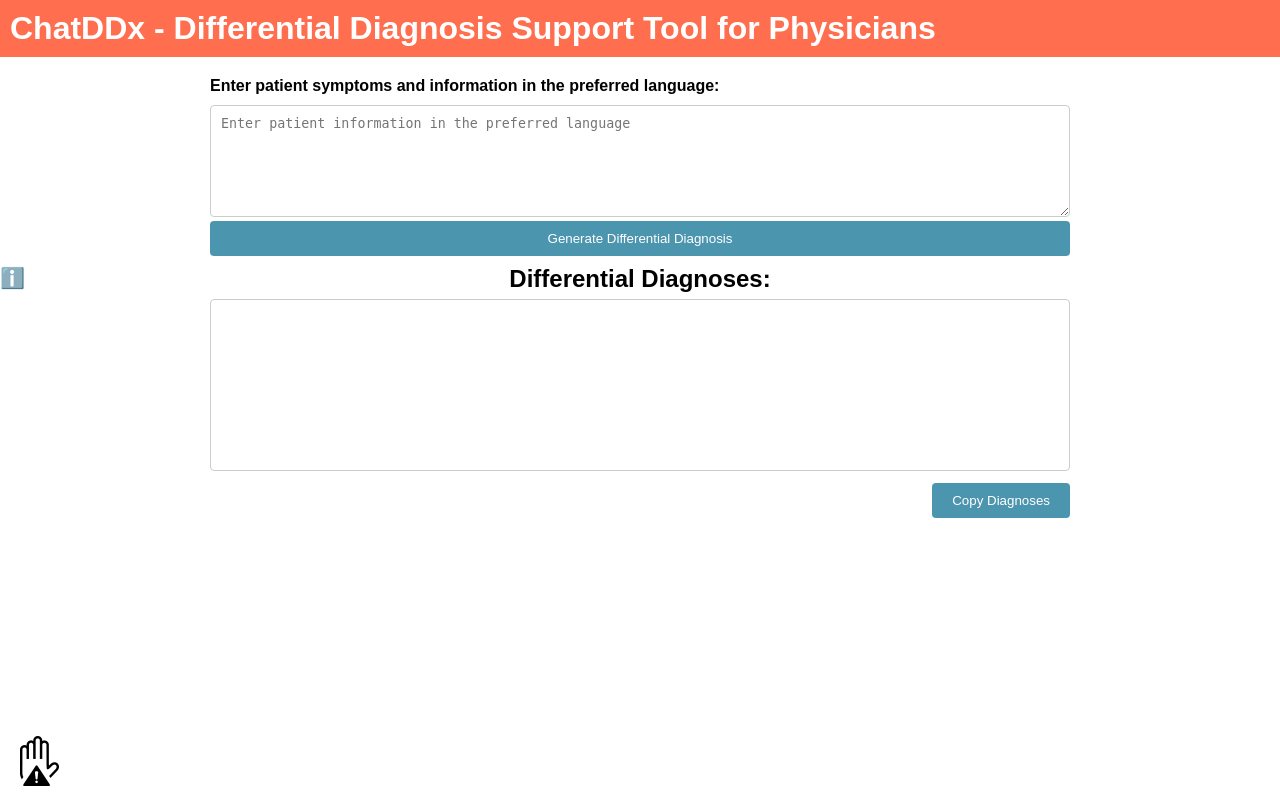
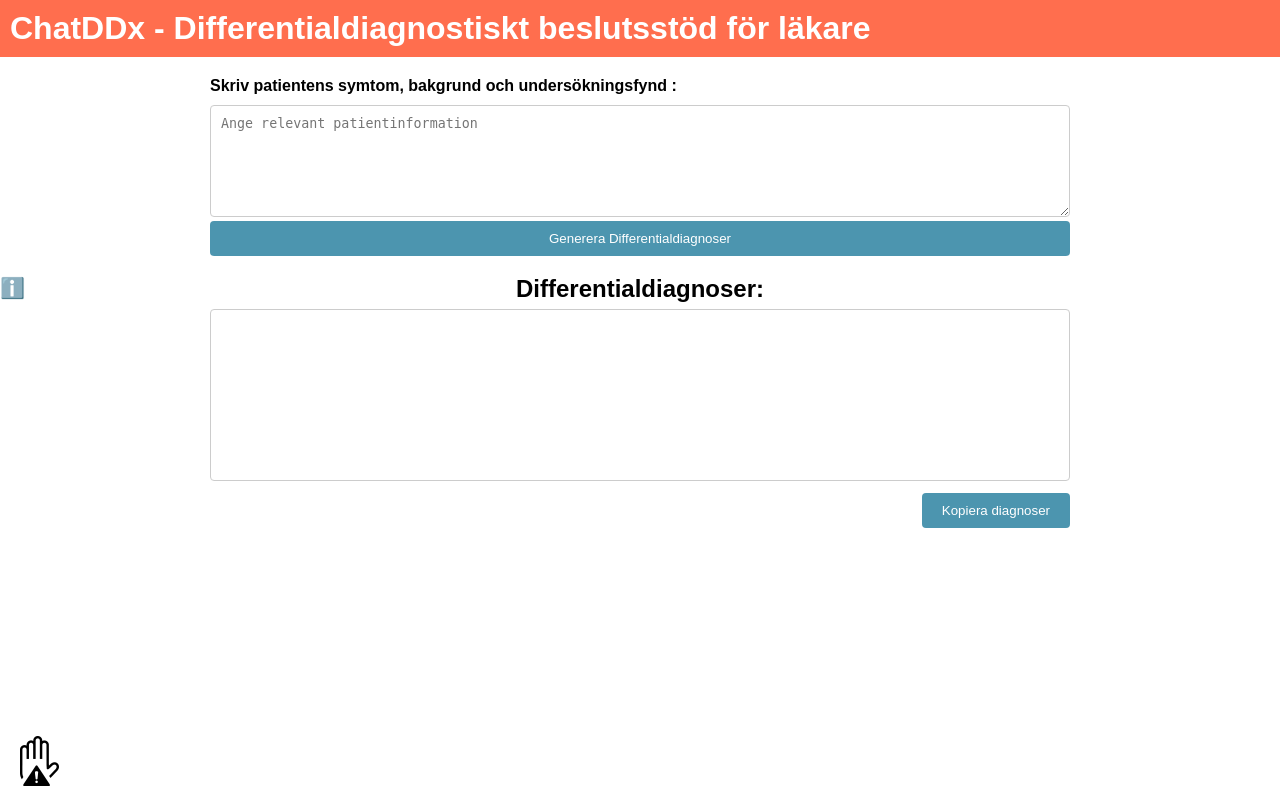
Before and after one commit to LigninDDX/chatddx, a Django app: template gpt/templates/gpt/index.html in a window 1280 px wide. Run offline with Django 4.2, Linux system fonts and the light colour scheme; the template is opened without the code that fills it, so the values that code supplies are empty; parts of the project's set-up code (start-up, migrations or seed data) failed here and were passed over.

Commit message:
text now in swedish, stopped for insufficent input.

```diff
--- a/gpt/static/gpt/main.js
+++ b/gpt/static/gpt/main.js
@@ -89,7 +89,7 @@ userForm.addEventListener("submit", function (event) {
 sendButton.addEventListener('click', async () => {
     const userMessage =
         userInput.value.trim() +
-        "make a list of possible differential diagnosis with most probable diagnosis first, answer each diagnosis in one word. consider critical diagnosis important for emergency physicians. answer in the same language the user types.";
+        "make a list of possible differential diagnosis with most probable diagnosis first. don't answer without specific symptoms, patient history, and physical examination. consider critical diagnosis important for emergency physicians. answer in the same language the user types.";
 
     if (userMessage) {
         sendMessage(userMessage, chatLog);
--- a/gpt/templates/gpt/index.html
+++ b/gpt/templates/gpt/index.html
@@ -96,7 +96,7 @@
             background-color: #45a049;
         }
 
-        .info-icon {
+        .info-container {
             position: relative;
             bottom: 10px;
         }
@@ -112,8 +112,8 @@
             background-color: white;
             border: 1px solid #ccc;
             padding: 10px;
-            max-width: 300px;
-            max-height: 150px;
+            max-width: 500px;
+            max-height: 500px;
             overflow-y: auto;
             z-index: 1;
         }
@@ -158,13 +158,13 @@
 
 <body>
     <div class="toolbar">
-        <h1>ChatDDx - Differential Diagnosis Support Tool for Physicians</h1>
+        <h1>ChatDDx - Differentialdiagnostiskt beslutsstöd för läkare</h1>
     </div>
     <form id="user-form">
         <div class="container">
-            <label for="patientInfo">Enter patient symptoms and information in the preferred language:</label>
-            <textarea id="user-input" rows="6" placeholder="Enter patient information in the preferred language"></textarea>
-            <button id="send-button">Generate Differential Diagnosis</button>
+            <label for="patientInfo">Skriv patientens symtom, bakgrund och undersökningsfynd :</label>
+            <textarea id="user-input" rows="6" placeholder="Ange relevant patientinformation"></textarea>
+            <button id="send-button">Generera Differentialdiagnoser</button>
         </div>
         <div class="info-icon">
             <span class="info-icon__icon">ℹ️</span>
@@ -174,16 +174,13 @@
                         <th>How to Enter Patient Data</th>
                     </tr>
                     <tr>
-                        <td>Example 1: Tidigare frisk patient som insjuknat med buksmärta, feber, diarrer och kräkningar efter buffémåltid. Status med nedsatt allmäntillstånd, takykardi, feber och generell buksmärta. CRP 178, leukocytos och blodgas med metabol acidos med hypokalemi och njursvikt.</td>
+                        <td>Exempel 1: Tidigare frisk patient som insjuknat med buksmärta, feber, diarréer och kräkningar efter buffémåltid. Status med nedsatt allmäntillstånd, takykardi, feber och generell buksmärta. CRP 178, leukocytos och blodgas med metabol acidos med hyperkalemi och njursvikt.</td>
                     </tr>
                     <tr>
-                        <td>Example 2: Acute onset of retrosternal chest pain, shortness of breath, sweating. Elevated troponin but normal ECG.</td>
+                        <td>Exempel 2: 67-årig man med tidigare hjärtsvikt, tidigare hjärtinfarkt, hypertoni och diabetes. Inkommer nu med plötslig debut av retrosternal bröstsmärta, andnöd och svettning. Normalt EKG men förhöjt troponin.</td>
                     </tr>
                     <tr>
-                        <td>Example 3: Abdominal pain with nausea and vomiting. Normal CRP and blood work.</td>
-                    </tr>
-                    <tr>
-                        <td>Example 4: Seizures, loss of consciousness</td>
+                        <td>Exempel 3: 21-årig tidigare frisk kvinna inkommer med långsamt insättande lågt sittande buksmärta med illamående och kräkningar. I status AT ua, palpöm i vänster fossa, normalt CRP och urinsticka.</td>
                     </tr>
                 </table>
             </div>
@@ -203,25 +200,25 @@
                 <th>Disclaimer</th>
             </tr>
             <tr>
-                <td align="left">This application utilizes ChatGPT via API to generate potential differential diagnoses based on user-provided information.</td>
+                <td align="left">Denna applikation använder ChatGPT via API för att generera potentiella differentiella diagnoser baserade på användarens angivna information.</td>
             </tr>
             <tr>
-                <td align="left">It is crucial to understand that the information provided by this application is not a substitute for professional medical advice, diagnosis, or treatment.</td>
+                <td align="left">Det är av yttersta vikt att förstå att informationen som tillhandahålls av denna applikation inte ersätter professionell medicinsk rådgivning, diagnos eller behandling.</td>
             </tr>
             <tr>
-                <td align="left">The generated differentials are algorithmically derived and should be considered as suggestions for further exploration rather than definitive conclusions.</td>
+                <td align="left">De genererade differentialdiagnoserna är resultatet av algoritmer, inklusive maskininlärning, och bör ses som förslag för vidare utforskning snarare än definitiva slutsatser.</td>
             </tr>
             <tr>
-                <td align="left">Users are strongly encouraged to consult with qualified healthcare professionals for accurate diagnosis and personalized medical advice.</td>
+                <td align="left">Användare uppmanas starkt att rådfråga kvalificerad vårdpersonal för korrekt diagnos och personlig medicinsk rådgivning.</td>
             </tr>
             <tr>
-                <td align="left">The developers and providers of this application, as well as ChatGPT, do not assume any liability for the accuracy, completeness, or reliability of the information generated by this application.</td>
+                <td align="left">Utvecklarna och leverantörerna av denna applikation, inklusive ChatGPT, tar inget ansvar för noggrannheten, fullständigheten eller tillförlitligheten hos informationen som genereras av denna applikation.</td>
             </tr>
             <tr>
-                <td align="left">Users should always exercise their own judgment and seek medical attention from qualified healthcare providers when making medical diagnostic decisions.</td>
+                <td align="left">Användare bör alltid använda sitt eget omdöme och söka medicinsk hjälp från kvalificerad vårdpersonal när de fattar medicinska diagnostiska beslut.</td>
             </tr>
             <tr>
-                <td align="left">By using this application, users acknowledge that it is not a replacement for professional medical expertise and that the developers and providers are not responsible for any actions taken based on the information provided.</td>
+                <td align="left">Genom att använda denna applikation erkänner användare att applikationen inte är en ersättning för professionell medicinsk kompetens och att utvecklarna och leverantörerna inte är ansvariga för några åtgärder som vidtas baserat på den tillhandahållna informationen.</td>
             </tr>
             <tr>
                 <td align="left">Copyright © 2023 ChatDDX</td>
@@ -231,9 +228,9 @@
 
         </div>
         <div class="container">
-            <h2>Differential Diagnoses:</h2>
+            <h2>Differentialdiagnoser:</h2>
             <textarea id="chat-log" rows="10" readonly></textarea>
-            <button id="copy-button">Copy Diagnoses</button>
+            <button id="copy-button">Kopiera diagnoser</button>
             <div id="loading-spinner"></div>
         </div>
     </form>
@@ -249,7 +246,7 @@
         var chatLog = document.getElementById("chat-log");
         chatLog.select();
         document.execCommand("copy");
-        alert("Diagnoses copied to clipboard!");
+        alert("Diagnoser kopierade till urklipp!");
     });
 </script>
 </body>
```
